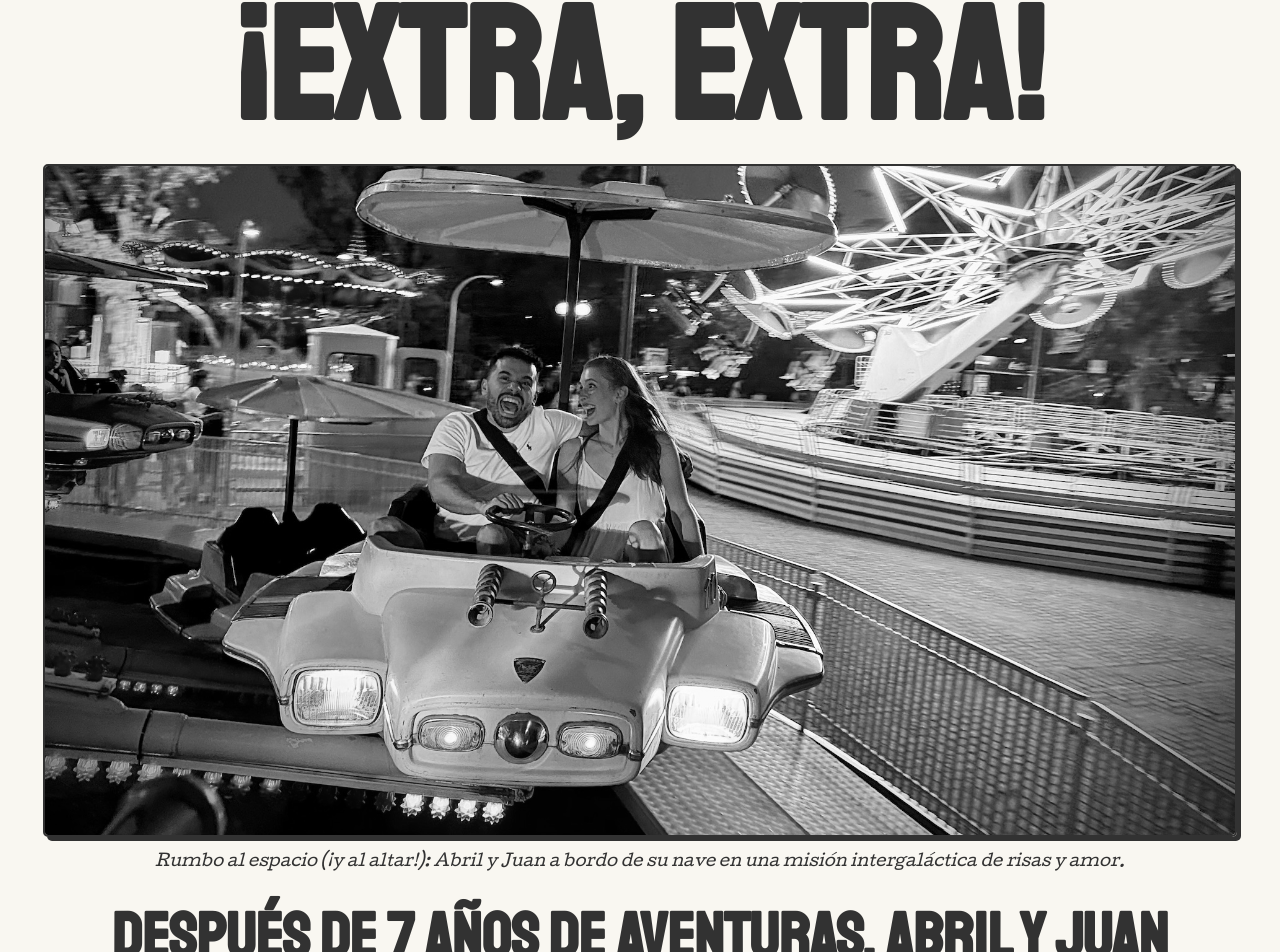
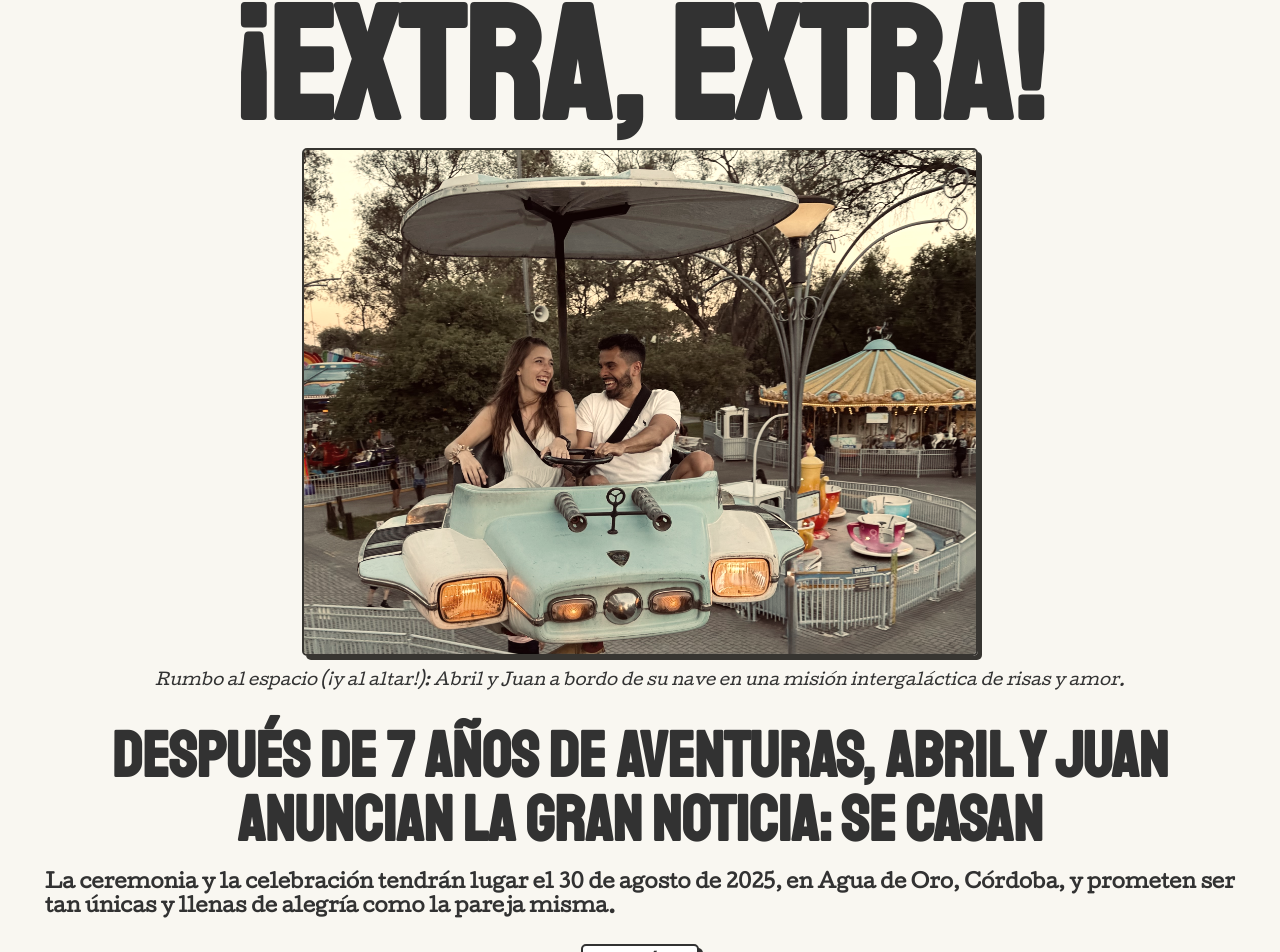
Before and after one commit to abrilherrada/reactjs_wedding-app, a React (Vite) app: page / in a window 1280 px wide. Shown: the part 108-1060 px from the top of the page. Built offline with nearby package versions, Linux system fonts and the light colour scheme; no server answers.

Commit message:
Changed hero image, responsiveness and text content

```diff
--- a/src/Components/Hero/Hero.jsx
+++ b/src/Components/Hero/Hero.jsx
@@ -10,14 +10,16 @@
     <section className={styles.heroContainer}>
       <ErrorBoundary>
         <div className={styles.content}>
+          <div className={styles.hero}>
             <h1 className={styles.headline}>¡EXTRA, EXTRA!</h1>
             <div className={styles.imageContainer}>
               <img
                 src="/images/hero.jpg"
-              alt="Happy couple"
+                alt="Abril y Juan"
                 className={styles.heroImage}
               />
               <p className={styles.imageCaption}>Rumbo al espacio (¡y al altar!): Abril y Juan a bordo de su nave en una misión intergaláctica de risas y amor.</p>
+            </div>
           </div>
 
           <article className={styles.articleContent}>
@@ -29,7 +31,7 @@
 
               <div className={`${styles.expandableContent} ${isExpanded ? styles.expanded : ''}`}>
                 <p>
-                  Esta historia de amor comenzó en 2018. Después de varios años de cruzarse en conferencias, una conversación por Instagram marcó el inicio de algo especial. Desde Nueva York, Juan preguntó en una encuesta si debía animarse a actuar en un show de standup, y Abril no dudó en alentarlo. Esa misma charla llevó a una invitación de Abril a tomar algo cuando Juan regresara a Argentina con el pretexto de contarle cómo le había ido en el examen de Lingüística para el que estaba estudiando (aunque, irónicamente, Abril no se presentó al examen y Juan no toma alcohol).
+                  Esta historia de amor comenzó en 2018. Después de varios años de cruzarse en conferencias, una conversación por Instagram marcó el inicio de algo especial. Desde Nueva York, Juan preguntó en una encuesta si debía animarse a actuar en un show de standup, y Abril no dudó en alentarlo. Esa misma charla llevó a una invitación de Abril a tomar algo cuando Juan regresara a Argentina con el pretexto de contarle cómo le había ido en el examen para el que estaba estudiando (aunque, irónicamente, Abril no se presentó al examen y Juan no toma alcohol).
                 </p>
                 <p>
                   Desde entonces, han compartido viajes, proyectos y la adopción de tres adorables perros, demostrando que el amor es una aventura llena de sorpresas y momentos inolvidables.
--- a/src/Components/Hero/Hero.module.css
+++ b/src/Components/Hero/Hero.module.css
@@ -1,7 +1,10 @@
 .heroContainer {
   width: 100%;
   color: var(--text);
-  padding-top: 6rem;
+}
+
+.hero {
+  width: 100%;
 }
 
 .headline {
@@ -9,7 +12,8 @@
   font-size: clamp(3.5rem, 18vw, 10rem);
   text-align: center;
   line-height: 1;
-  margin: 0 0 1rem 0;
+  margin: 0;
+  padding-top: 6rem;
   letter-spacing: 1px;
 }
 
@@ -19,16 +23,16 @@
   flex-direction: column;
   align-items: center;
   gap: 1rem;
+
 }
 
 .heroImage {
   width: 95%;
-  max-width: 1190px;
   height: auto;
   border-radius: 5px;
   border: var(--border);
   box-shadow: var(--shadow-primary);
-  filter: grayscale(100%);
+  filter: sepia(30%);
 }
 
 .imageCaption {
@@ -42,6 +46,7 @@
 
 .articleContent {
   padding: 1.5rem 1rem;
+  max-width: 1190px;
 }
 
 .articleHeadline {
@@ -60,7 +65,7 @@
 }
 
 .articleText p {
-  margin-block-end: 0;
+  margin: 1rem 0 0 0;
 }
 
 .expandableContent {
@@ -87,7 +92,6 @@
   transform: rotate(180deg);
 }
 
-
 @media (min-width: 768px) {
   .imageCaption {
     font-size: 1rem;
@@ -102,12 +106,34 @@
   }
 }
 
+@media (min-width: 930px) {
+  .hero {
+    height: 100vh;
+    display: flex;
+    flex-direction: column;
+  }
+
+  .imageContainer {
+    flex: 1;
+    overflow: hidden;
+    padding: 0;
+  }
+
+  .heroImage {
+    height: calc(100% - 2.5rem);
+    width: auto;
+    max-width: 1190px;
+    object-fit: contain;
+  }
+}
+
 @media (min-width: 1024px) {
   .articleContent {
     padding: 2rem;
+    margin: 0 auto;
   }
 
   .articleText p {
-    margin-block-start: 1.5em;
+    margin: 1.25rem 0 0 0;
   }
 }
```
Also changed, not shown: public/images/hero.jpg. Lines whose indentation alone changed are shown as unchanged.
